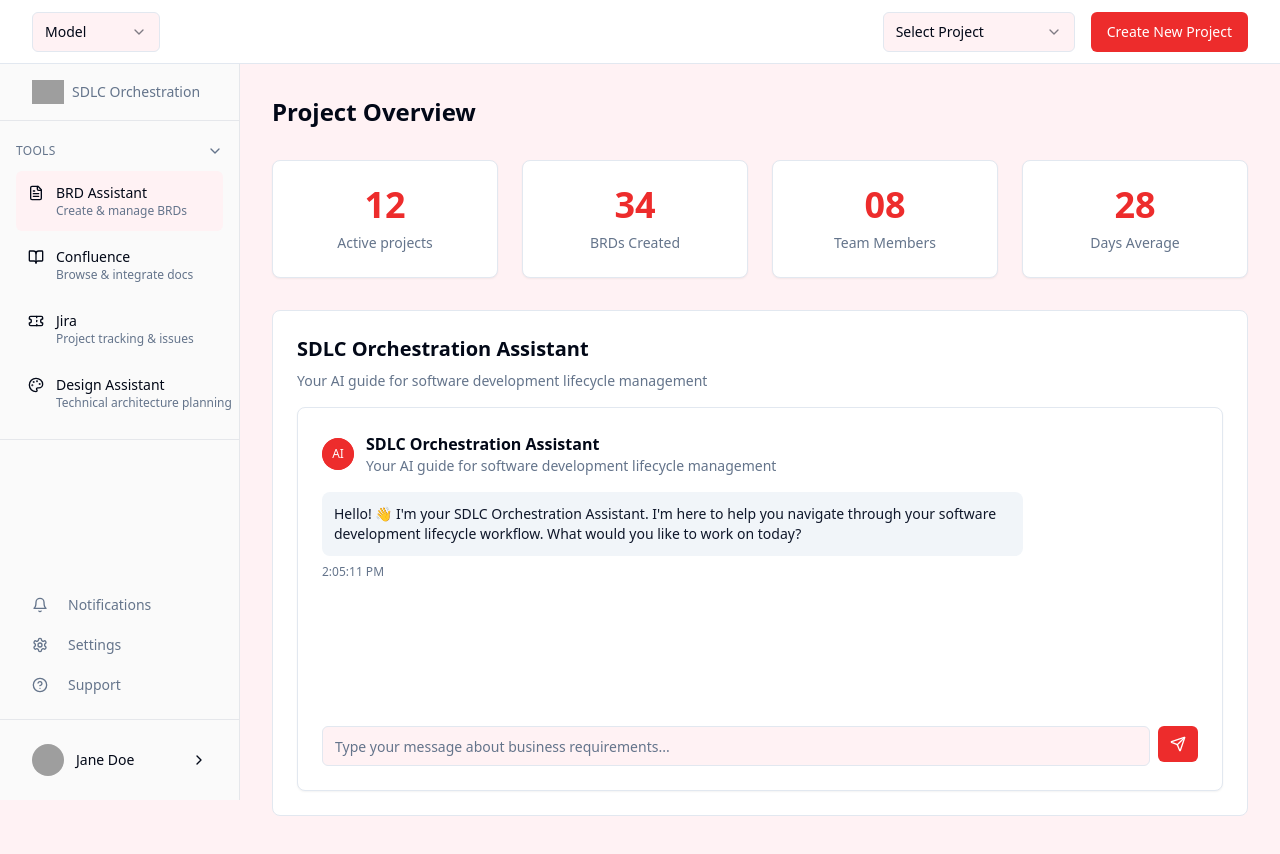
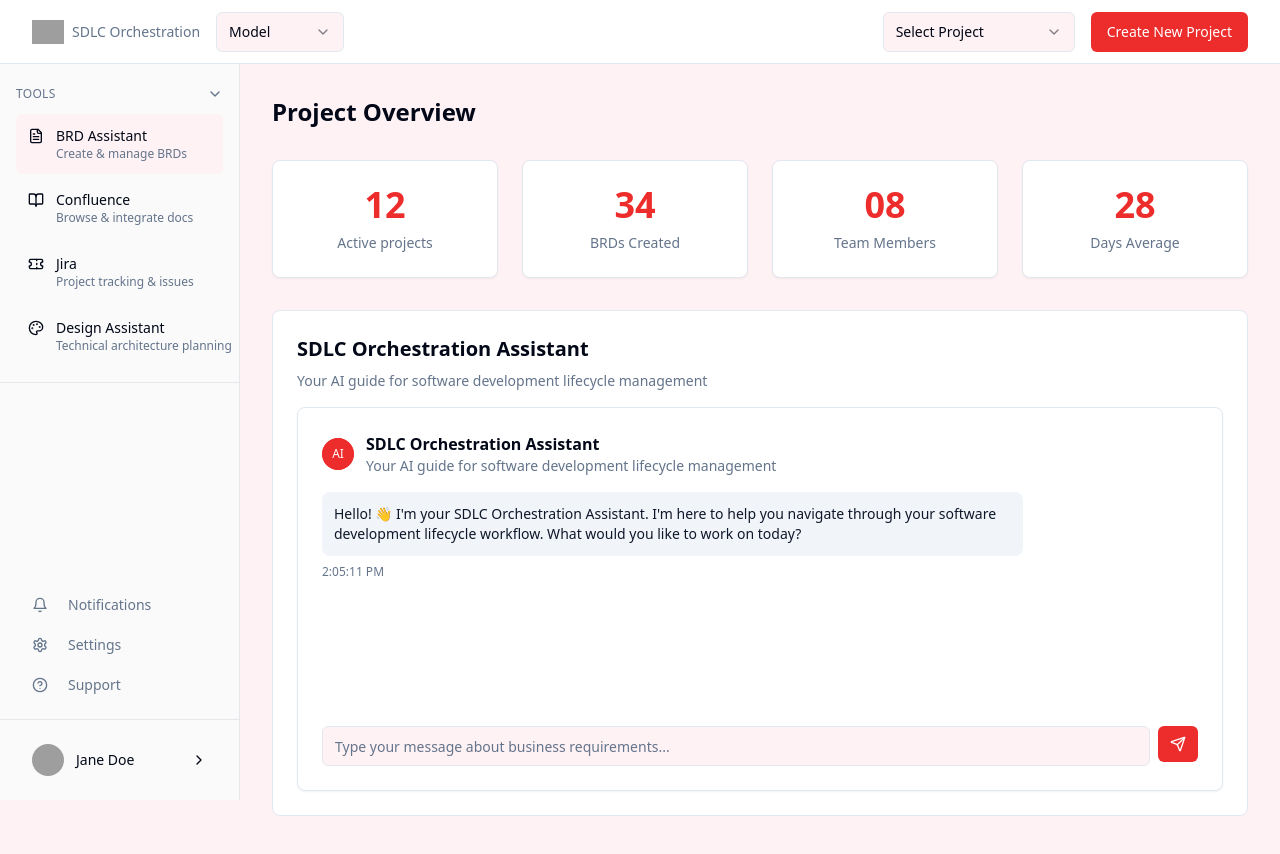
Before and after one commit to Frontend-lovable/deluxe-orchestration, a React (Vite) app: page / in a window 1280 px wide. Shown: the top 854 px of the page. Built offline with nearby package versions, Linux system fonts and the light colour scheme; grey boxes are pictures that could not be loaded; the HTML template or start-up script is replaced by a standard one.

Commit message:
Align logo with modal dropdown

```diff
--- a/src/components/header/TopHeader.tsx
+++ b/src/components/header/TopHeader.tsx
@@ -12,6 +12,14 @@ export const TopHeader = () => {
   return (
     <div className="h-16 border-b border-border bg-card px-8 flex items-center justify-between">
       <div className="flex items-center gap-4">
+        <div className="flex items-center gap-2">
+          <img
+            src="https://www.deluxe.com/etc.clientlibs/deluxe/clientlibs/clientlib-commons/resources/images/sprites/view/svg/sprite.view.svg#deluxe_logo_2020"
+            alt="Deluxe"
+            className="h-6"
+          />
+          <div className="text-sm text-muted-foreground">SDLC Orchestration</div>
+        </div>
         <Select defaultValue="model">
           <SelectTrigger className="w-32">
             <SelectValue placeholder="Model" />
--- a/src/components/layout/Sidebar.tsx
+++ b/src/components/layout/Sidebar.tsx
@@ -61,28 +61,6 @@ interface SidebarProps {
 export const Sidebar = ({ onNavigate, showBackButton, onBack, collapsed, onToggleCollapse }: SidebarProps) => {
   return (
     <div className={`${collapsed ? 'w-16' : 'w-60'} h-full bg-sidebar-bg border-r border-sidebar-border flex flex-col transition-all duration-300`}>
-      {/* Header */}
-      <div className="px-8 py-4 border-b border-sidebar-border">
-        <div className="flex items-center gap-2">
-          {!collapsed && (
-            <>
-              <img
-                src="https://www.deluxe.com/etc.clientlibs/deluxe/clientlibs/clientlib-commons/resources/images/sprites/view/svg/sprite.view.svg#deluxe_logo_2020"
-                alt="Deluxe"
-                className="h-6"
-              />
-              <div className="text-sm text-muted-foreground">SDLC Orchestration</div>
-            </>
-          )}
-          {collapsed && (
-            <div className="w-full flex justify-center">
-              <div className="w-8 h-8 bg-primary rounded flex items-center justify-center">
-                <span className="text-white text-sm font-bold">D</span>
-              </div>
-            </div>
-          )}
-        </div>
-      </div>
 
       {/* Tools Section */}
       <div className="p-4 border-b border-sidebar-border">
```
